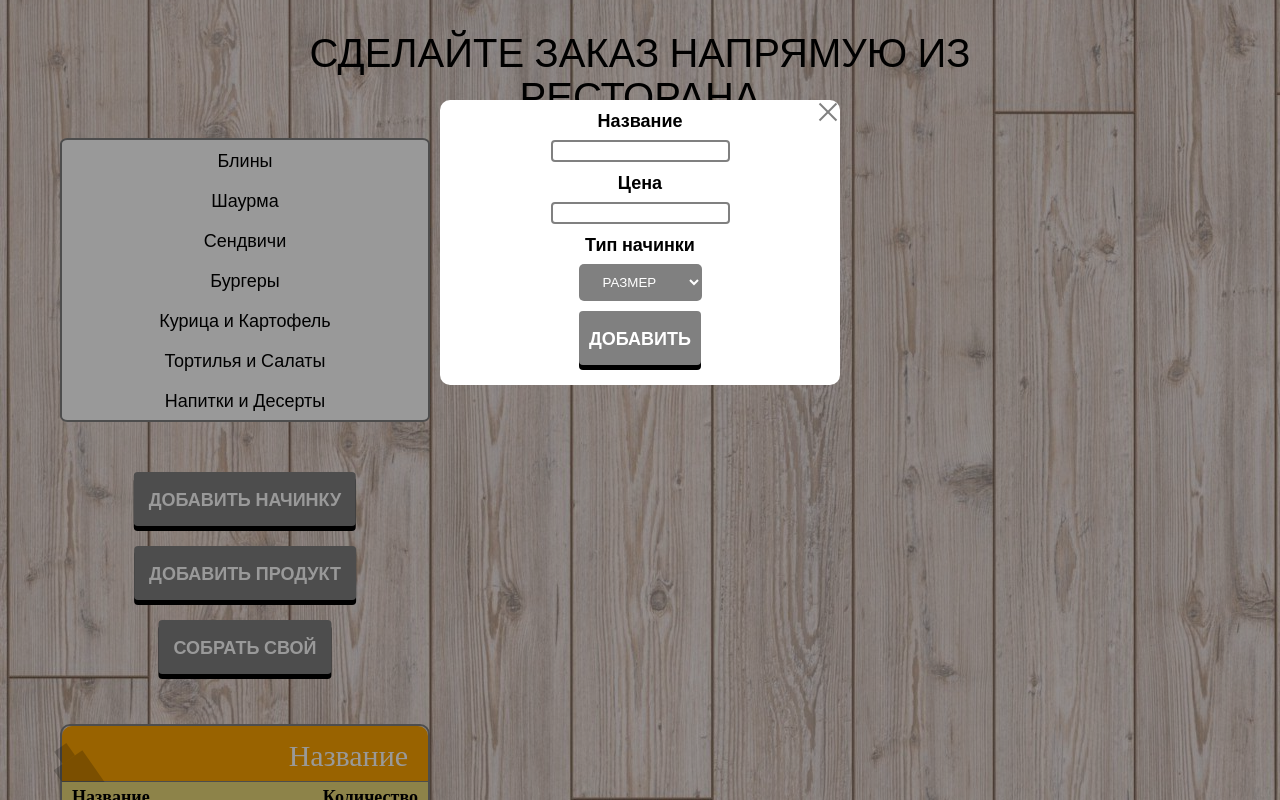
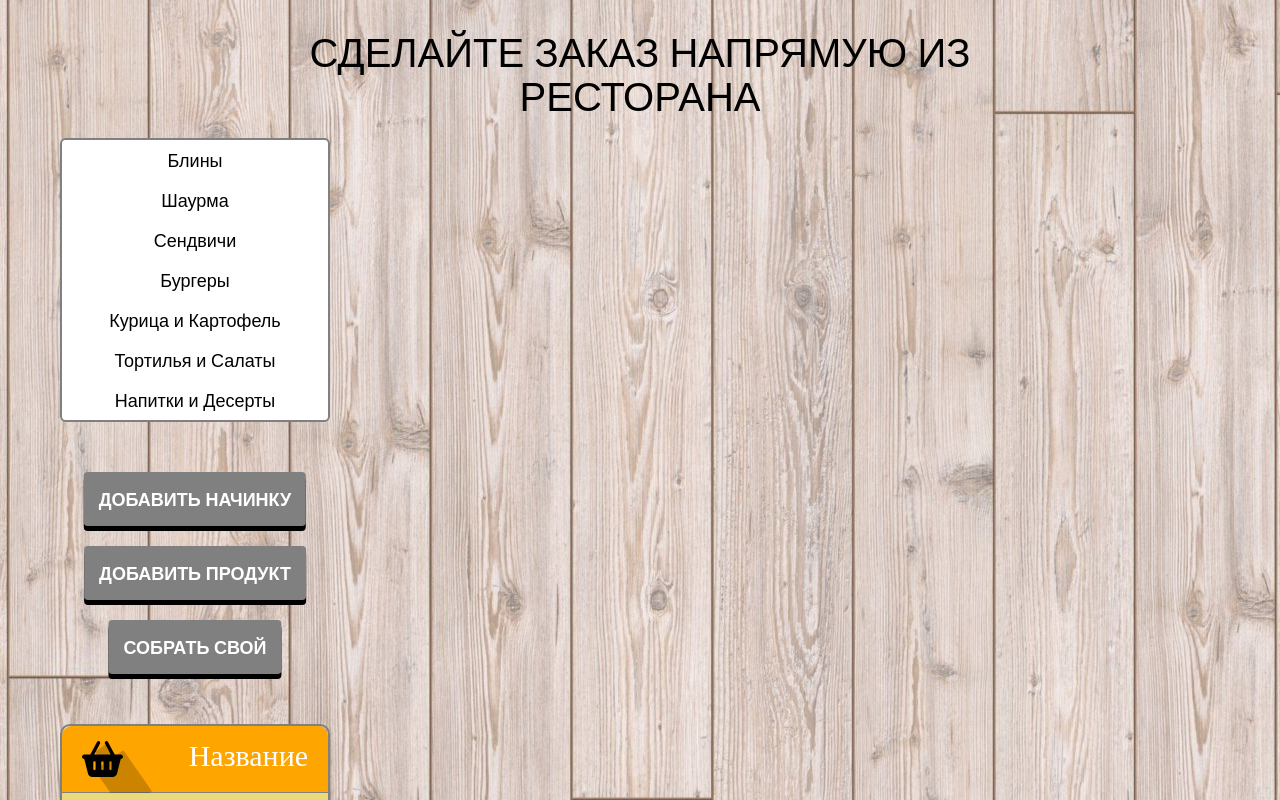
Before and after one commit to Sergeew-K-V/Subway__React, a React (Create React App) app: page / in a window 1280 px wide. Shown: the top 800 px of the page. Built offline with nearby package versions, Linux system fonts and the light colour scheme.

Commit message:
fix basket icon

```diff
--- a/src/Components/App.js
+++ b/src/Components/App.js
@@ -1,10 +1,12 @@
+import { useState } from 'react'
 import '../css/app.css'
 import ModalFillings from './Modals/ModalFillings'
 import Navbar from './Navbar/Navbar'
 function App() {
+  const [modalActive, setModalActive] = useState(false)
   return (
     <div className='app'>
-      <ModalFillings></ModalFillings>
+      {modalActive && <ModalFillings setActive={setModalActive}></ModalFillings>}
       <header className='header'>
         <div className='container-middle'>
           <div className='header__block'>
@@ -17,7 +19,7 @@ function App() {
       <main className='main'>
         <div className='container-big'>
           <div className='main__block' id='root-main-right'>
-            <Navbar></Navbar>
+            <Navbar modalControls={setModalActive}></Navbar>
           </div>
         </div>
       </main>
--- a/src/Components/Modals/ModalFillings.js
+++ b/src/Components/Modals/ModalFillings.js
@@ -1,20 +1,25 @@
 import react from 'react'
-import '../../css/modalFillings.css'
+import '../../css/modal-fillings.css'
 
-function ModalFillings() {
+function ModalFillings({ active, setActive }) {
   return (
-    <div className='modalFillings'>
-      <form className='modalFillings__form'>
-        <div className='modalFillings__content'>
-          <div className='modalFillings__close'>
+    <div className='modal-fillings'>
+      <form className='modal-fillings__form'>
+        <div className='modal-fillings__content'>
+          <div
+            className='modal-fillings__close'
+            onClick={() => {
+              setActive(false)
+            }}
+          >
             <span></span>
           </div>
-          <p className='modalFillings__item'>Название</p>
-          <input type='text' className='modalFillings__input modalFillings__item' />
-          <p className='modalFillings__item'>Цена</p>
-          <input type='number' className='modalFillings__input modalFillings__item' />
-          <p className='modalFillings__item'>Тип начинки</p>
-          <select className='modalFillings__item modalFillings__select'>
+          <p className='modal-fillings__item'>Название</p>
+          <input type='text' className='modal-fillings__input modal-fillings__item' />
+          <p className='modal-fillings__item'>Цена</p>
+          <input type='number' className='modal-fillings__input modal-fillings__item' />
+          <p className='modal-fillings__item'>Тип начинки</p>
+          <select className='modal-fillings__item modal-fillings__select'>
             <option value='sizes' key='sizes'>
               Размер
             </option>
@@ -31,7 +36,7 @@ function ModalFillings() {
               Начинка
             </option>
           </select>
-          <button className='modalFillings__btn modalFillings__item modal__btn'>Добавить</button>
+          <button className='modal-fillings__btn modal-fillings__item modal__btn'>Добавить</button>
         </div>
       </form>
     </div>
--- a/src/Components/Navbar/Basket.js
+++ b/src/Components/Navbar/Basket.js
@@ -8,9 +8,9 @@ function Basket() {
         <div className='basket__header'>
           <div className='basket__icon'>
             <span className='icon-shadow'></span>
-            {/* <i className='fa-solid fa-basket-shopping'> */}
-            {/* </i> */}
-            {/* <img src={basket} alt='basket' /> */}
+            <img className='basket__bas-icon-svg' src={basket} alt='basket' />
+
+            {/* <i className='fa-solid fa-basket-shopping'></i> */}
           </div>
           <div className='basket__title'>
             <span>Название</span>
--- a/src/Components/Navbar/Buttons/Fillings.js
+++ b/src/Components/Navbar/Buttons/Fillings.js
@@ -1,8 +1,13 @@
 import React from 'react'
 
-function Fillings() {
+function Fillings({ modalControls }) {
   return (
-    <div className='navbar__btn-custom'>
+    <div
+      className='navbar__btn-custom'
+      onClick={() => {
+        modalControls(true)
+      }}
+    >
       <button id='btn-fillings'>
         <span>Добавить начинку</span>
       </button>
--- a/src/Components/Navbar/Navbar.js
+++ b/src/Components/Navbar/Navbar.js
@@ -5,7 +5,7 @@ import Custom from './Buttons/Custom'
 import Fillings from './Buttons/Fillings'
 import ProductBtn from './Buttons/ProductBtn'
 
-function Navbar() {
+function Navbar({ modalControls }) {
   return (
     <div className='navbar__block'>
       <div className='navbar__top'>
@@ -14,7 +14,7 @@ function Navbar() {
         </div>
       </div>
       <div className='navbar__middle'>
-        <Fillings></Fillings>
+        <Fillings modalControls={modalControls}></Fillings>
         <ProductBtn></ProductBtn>
         <Custom></Custom>
       </div>
--- a/src/css/app.css
+++ b/src/css/app.css
@@ -105,7 +105,7 @@ h6 {
   -webkit-box-flex: 1;
       -ms-flex: 1 1 25%;
           flex: 1 1 25%;
-  max-width: 400px;
+  max-width: 300px;
 }
 
 .navbar__top {
@@ -250,6 +250,10 @@ h6 {
   background-color: #ebda7a;
 }
 
+.basket__bas-icon-svg {
+  min-height: 36px;
+}
+
 .basket__btn button {
   position: relative;
   left: 50%;
@@ -277,10 +281,6 @@ h6 {
 
 .basket__btn button:hover {
   background-color: #db9d18;
-}
-
-.fa-solid {
-  position: relative;
 }
 
 .icon-shadow {
--- a/src/css/modalFillings.css
+++ b/src/css/modal-fillings.css
@@ -1,4 +1,4 @@
-.modalFillings {
+.modal-fillings {
   position: absolute;
   top: 0;
   left: 0;
@@ -6,10 +6,10 @@
   right: 0;
   background-color: rgba(0, 0, 0, 0.4);
   z-index: 10;
-  padding-top: 100px;
+  padding-top: 200px;
 }
 
-.modalFillings__form {
+.modal-fillings__form {
   border-radius: 10px;
   background-color: white;
   margin: 0 auto;
@@ -17,11 +17,11 @@
   position: relative;
 }
 
-.modalFillings p {
+.modal-fillings p {
   font-weight: 800;
 }
 
-.modalFillings__content {
+.modal-fillings__content {
   display: -webkit-box;
   display: -ms-flexbox;
   display: flex;
@@ -37,11 +37,11 @@
           justify-content: center;
 }
 
-.modalFillings__item {
+.modal-fillings__item {
   margin: 10px 20px 0;
 }
 
-.modalFillings__close {
+.modal-fillings__close {
   position: absolute;
   top: 0;
   right: 0;
@@ -50,12 +50,12 @@
   cursor: pointer;
 }
 
-.modalFillings__close:hover span {
+.modal-fillings__close:hover span {
   -webkit-transform: rotate(-135deg);
           transform: rotate(-135deg);
 }
 
-.modalFillings__close span {
+.modal-fillings__close span {
   content: '';
   position: absolute;
   width: 24px;
@@ -72,7 +72,7 @@
   margin-top: 11px;
 }
 
-.modalFillings__close span::after {
+.modal-fillings__close span::after {
   content: '';
   position: absolute;
   width: 24px;
@@ -88,7 +88,7 @@
           transform: rotate(90deg);
 }
 
-.modalFillings__select {
+.modal-fillings__select {
   border-radius: 5px;
   background-color: gray;
   color: white;
@@ -97,12 +97,12 @@
   text-transform: uppercase;
 }
 
-.modalFillings__input {
+.modal-fillings__input {
   border-radius: 4px;
   border: 2px solid gray;
 }
 
-.modalFillings__btn {
+.modal-fillings__btn {
   position: relative;
   padding: 15px 10px;
   margin-bottom: 20px;
@@ -119,11 +119,11 @@
   transition: background-color 0.2s ease;
 }
 
-.modalFillings__btn:hover {
+.modal-fillings__btn:hover {
   background-color: #db9d18;
 }
 
-.modalFillings__btn:active {
+.modal-fillings__btn:active {
   top: 3px;
   -webkit-box-shadow: 0px 1px 0 black;
           box-shadow: 0px 1px 0 black;
--- a/src/css/navbar.css
+++ b/src/css/navbar.css
@@ -3,7 +3,7 @@
   -webkit-box-flex: 1;
       -ms-flex: 1 1 25%;
           flex: 1 1 25%;
-  max-width: 400px;
+  max-width: 300px;
 }
 
 .navbar__top {
@@ -148,6 +148,10 @@
   background-color: #ebda7a;
 }
 
+.basket__bas-icon-svg {
+  min-height: 36px;
+}
+
 .basket__btn button {
   position: relative;
   left: 50%;
@@ -175,10 +179,6 @@
 
 .basket__btn button:hover {
   background-color: #db9d18;
-}
-
-.fa-solid {
-  position: relative;
 }
 
 .icon-shadow {
--- a/src/scss/modalFillings.scss
+++ b/src/scss/modal-fillings.scss
@@ -1,4 +1,4 @@
-.modalFillings {
+.modal-fillings {
   position: absolute;
   top: 0;
   left: 0;
@@ -6,7 +6,7 @@
   right: 0;
   background-color: rgba(0, 0, 0, 0.4);
   z-index: 10;
-  padding-top: 100px;
+  padding-top: 200px;
   &__form {
     border-radius: 10px;
     background-color: white;
--- a/src/scss/navbar.scss
+++ b/src/scss/navbar.scss
@@ -10,7 +10,7 @@ $text-white: white;
   &__block {
     padding-right: 30px;
     flex: 1 1 25%;
-    max-width: 400px;
+    max-width: 300px;
   }
   &__top {
     text-align: center;
@@ -141,6 +141,10 @@ $text-white: white;
     border-bottom-right-radius: $basket-bg-border-radius;
     background-color: $bg-basket;
   }
+
+  &__bas-icon-svg {
+    min-height: 36px;
+  }
   &__btn button {
     position: relative;
     left: 50%;
@@ -163,9 +167,6 @@ $text-white: white;
   &__btn button:hover {
     background-color: rgb(219, 157, 24);
   }
-}
-.fa-solid {
-  position: relative;
 }
 .icon-shadow {
   position: absolute;
```
